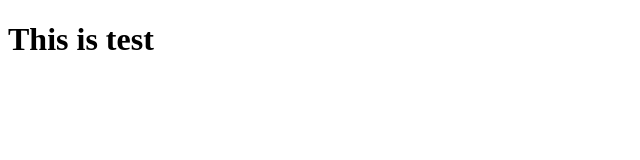
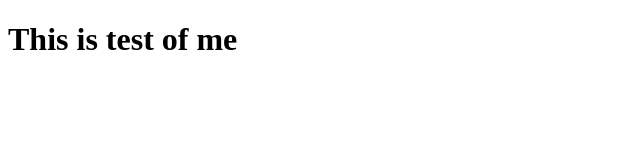
Before and after one commit to es-u/test, a plain HTML site: page index.html in a window 1280 px wide. Shown: the whole page, without its empty margins (0-640 px from the left). Drawn offline with Linux system fonts and the light colour scheme.

Commit message:
My second commit

```diff
--- a/index.html
+++ b/index.html
@@ -8,6 +8,6 @@
 
 </head>
 <body>
-    <h1>This is test</h1>
+    <h1>This is test of me</h1>
 </body>
 </html>
```
